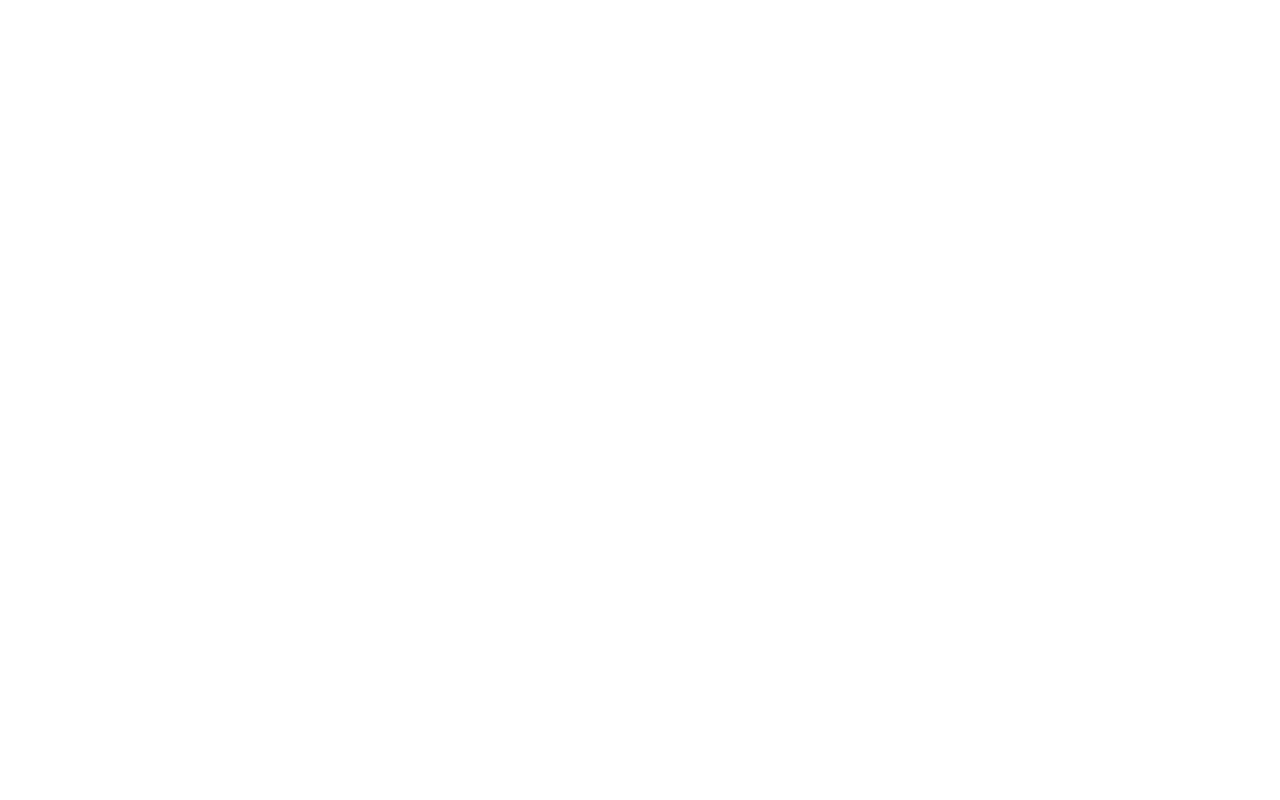
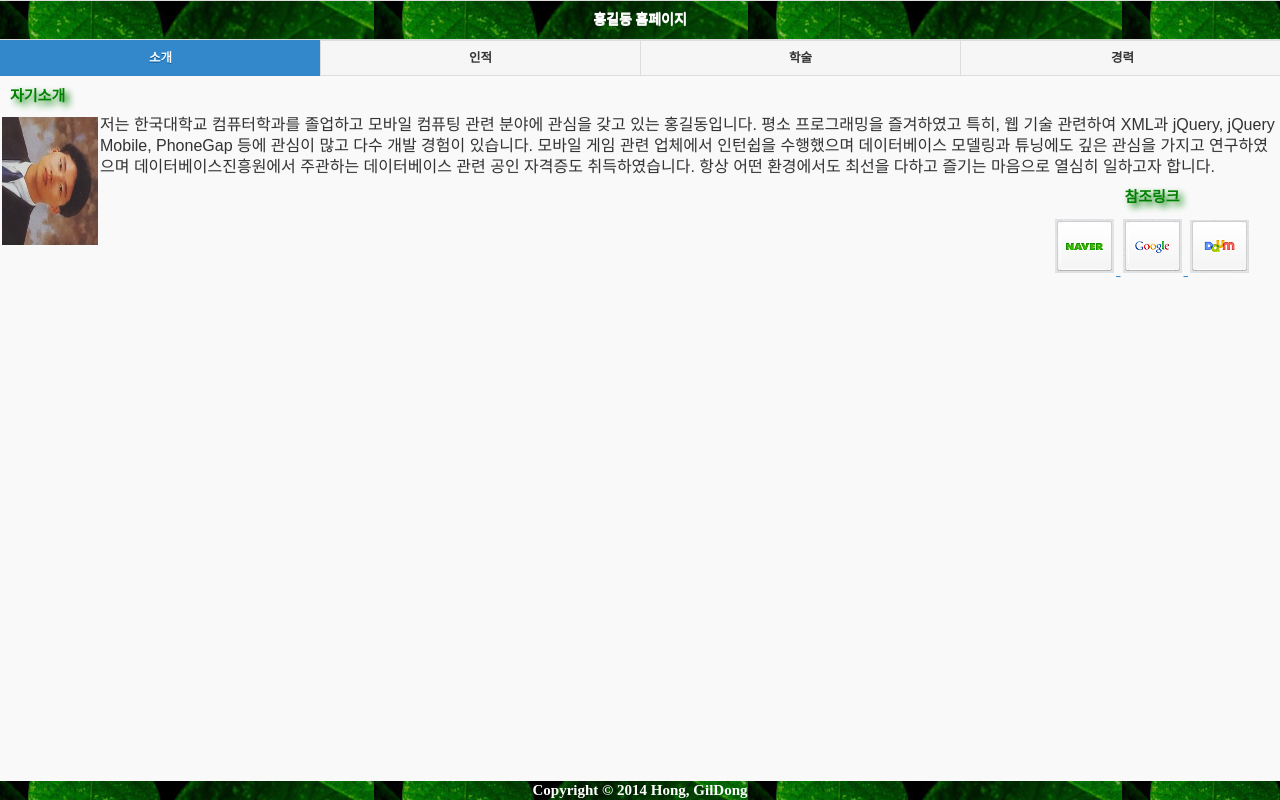
Before and after one commit to b0unt9/2023-high-programming-assignment-11, a plain HTML site: page index.html in a window 1280 px wide. Drawn offline with Linux system fonts and the light colour scheme.

Commit message:
Add: intro

```diff
--- a/index.html
+++ b/index.html
@@ -1,10 +1,56 @@
 <!DOCTYPE html>
-<html lang="en">
+<html lang="ko">
 <head>
-    <meta charset="UTF-8">
-    <title>Title</title>
+    <meta charset="utf-8">
+    <meta content="width=device-width, initial-scale=1.0" name="viewport">
+    <title>HTML5 개인 포트폴리오 홈페이지</title>
+    <link rel="stylesheet" href="assets/css/style.css">
+    <link rel="stylesheet" href="assets/css/jquery.mobile-1.4.5.min.css">
+    <script src="assets/js/jquery-1.11.1.min.js"></script>
+    <script src="assets/js/jquery.mobile-1.4.5.min.js"></script>
 </head>
 <body>
-
+<div class="content">
+    <div class="section1" data-role="page" id="intro">
+        <header data-role="header">
+            <h1>홍길동 홈페이지</h1>
+        </header>
+        <div data-role="navbar">
+            <ul>
+                <li><a href="#intro" class="ui-btn-active ui-state-persist">소개</a></li>
+                <li><a href="#info">인적</a></li>
+                <li><a href="#study">학술</a></li>
+                <li><a href="#career">경력</a></li>
+            </ul>
+        </div>
+        <h3>자기소개</h3>
+        <img id="stu-pic" src="assets/image/stu.jpg"/>
+        <p>
+            저는 한국대학교 컴퓨터학과를 졸업하고 모바일 컴퓨팅 관련 분야에 관심을
+            갖고 있는 홍길동입니다. 평소 프로그래밍을 즐겨하였고 특히, 웹 기술
+            관련하여 XML과 jQuery, jQuery Mobile, PhoneGap 등에 관심이 많고 다수
+            개발 경험이 있습니다. 모바일 게임 관련 업체에서 인턴쉽을 수행했으며
+            데이터베이스 모델링과 튜닝에도 깊은 관심을 가지고 연구하였으며
+            데이터베이스진흥원에서 주관하는 데이터베이스 관련 공인 자격증도
+            취득하였습니다. 항상 어떤 환경에서도 최선을 다하고 즐기는 마음으로
+            열심히 일하고자 합니다.
+        </p>
+        <aside>
+            <h3>참조링크</h3>
+            <a href="http://www.naver.com">
+                <img alt="네이버이동" class="portal" src="assets/image/naver.jpg"/>
+            </a>
+            <a href="http://www.google.com">
+                <img alt="구글이동" class="portal" src="assets/image/google.jpg"/>
+            </a>
+            <a href="http://www.daum.net">
+                <img alt="다음이동" class="portal" src="assets/image/daum.jpg"/>
+            </a>
+        </aside>
+    </div>
+</div>
+<footer>
+    <h2>Copyright &copy; 2014 Hong, GilDong</h2>
+</footer>
 </body>
 </html>
```
